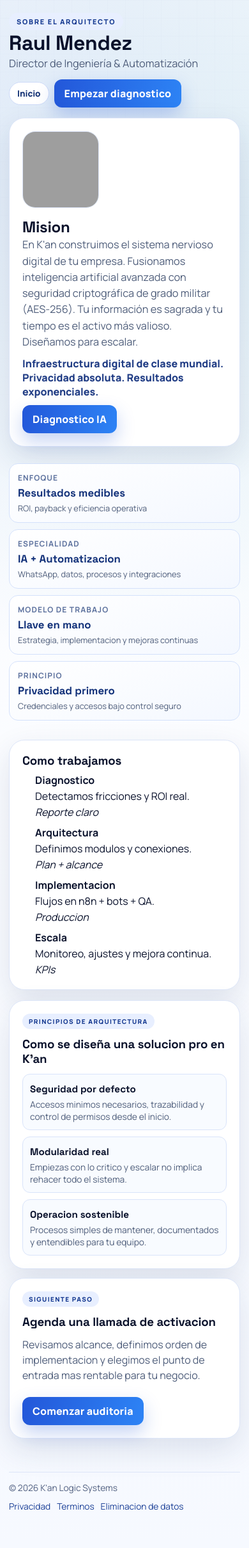
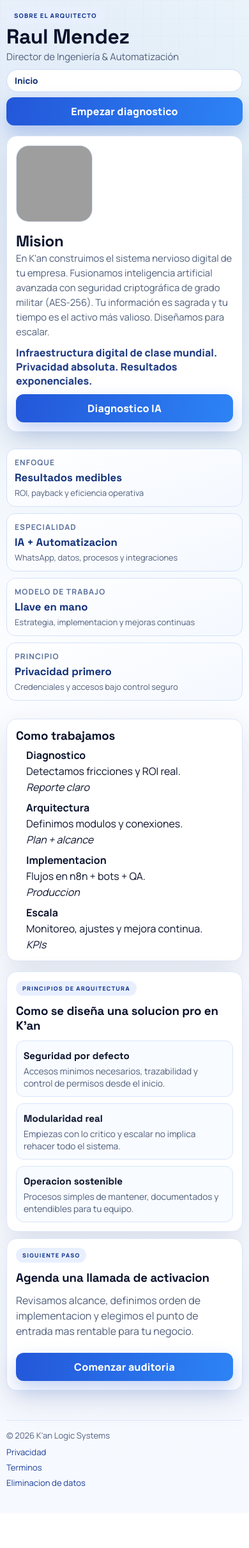
Before and after one commit to raulmendez4ee24/inversiones_reparadas, a FastAPI app: page /founder in a window 390 px wide. Shown: the whole page at 64% size. After the commit the page ends 2323 px from the top, so only its background shows below. Run offline with FastAPI, Linux system fonts and the light colour scheme; grey boxes are pictures that could not be loaded.

Commit message:
improve mobile layout across landing, forms, and onboarding

```diff
--- a/app/static/styles.css
+++ b/app/static/styles.css
@@ -27,6 +27,7 @@ body {
   margin: 0;
   min-height: 100%;
   scroll-behavior: smooth;
+  -webkit-text-size-adjust: 100%;
 }
 
 body {
@@ -535,6 +536,11 @@ h4 {
   display: grid;
   gap: 16px;
   padding: 22px;
+}
+
+.onboarding-form {
+  display: grid;
+  gap: 16px;
 }
 
 .stepper {
@@ -1285,39 +1291,253 @@ button:hover,
   .hero-logo-frame {
     width: min(100%, 190px);
   }
+
+  .report-grid,
+  .compare-grid,
+  .executive-board {
+    grid-template-columns: 1fr;
+  }
 }
 
 @media (max-width: 760px) {
   .page {
-    padding: 20px 14px 56px;
+    padding: 14px 12px 46px;
   }
 
   .site-nav {
     position: static;
-    align-items: flex-start;
+    align-items: stretch;
     flex-direction: column;
+    gap: 10px;
+    margin-bottom: 14px;
+    padding: 10px;
   }
 
   .site-nav-actions {
     width: 100%;
     justify-content: flex-start;
+    gap: 8px;
+  }
+
+  .site-nav-actions .button-link,
+  .site-nav-actions .js-check-ai {
+    width: 100%;
+    justify-content: center;
+  }
+
+  .brand-link {
+    width: 100%;
+  }
+
+  .hero {
+    gap: 12px;
+    margin-bottom: 14px;
+  }
+
+  .hero-content-main,
+  .hero-tech-panel {
+    padding: 14px;
+    border-radius: 18px;
+  }
+
+  .hero h1 {
+    font-size: clamp(1.7rem, 8.5vw, 2.2rem);
+    max-width: none;
+  }
+
+  .hero-grid {
+    grid-template-columns: 1fr;
+    gap: 10px;
+  }
+
+  .hero-logo-frame {
+    width: min(100%, 160px);
+    border-radius: 18px;
+  }
+
+  .hero-metric strong {
+    font-size: 1.02rem;
+  }
+
+  .trust-strip {
+    margin: 0 0 12px;
+    padding: 10px;
+    align-items: flex-start;
+    flex-direction: column;
+  }
+
+  .offer-strip,
+  .impact-ribbon,
+  .ops-grid,
+  .quick-offer-grid,
+  .preview-grid,
+  .grid,
+  .module-grid,
+  .access-grid,
+  .report-grid,
+  .compare-grid,
+  .executive-board {
+    grid-template-columns: 1fr;
+  }
+
+  .offer-strip,
+  .impact-ribbon,
+  .ops-grid {
+    gap: 10px;
+    margin-bottom: 12px;
+  }
+
+  .card,
+  .diagnostic-form,
+  .quick-order-form {
+    padding: 14px;
+    border-radius: 16px;
+  }
+
+  .section-title h2 {
+    font-size: 1.34rem;
+  }
+
+  .stepper {
+    gap: 8px;
+    padding: 10px;
+  }
+
+  .stepper-header {
+    flex-direction: column;
+    align-items: flex-start;
+    gap: 8px;
+  }
+
+  .mini-actions {
+    width: 100%;
+    gap: 6px;
+  }
+
+  .mini-actions .mini-btn {
+    width: 100%;
+    justify-content: center;
+  }
+
+  .stepper-labels {
+    display: flex;
+    gap: 8px;
+    overflow-x: auto;
+    padding-bottom: 2px;
+    scrollbar-width: thin;
+  }
+
+  .step-label {
+    min-width: max-content;
+    border: 1px solid #d6e2fa;
+    border-radius: 999px;
+    padding: 6px 10px;
+    letter-spacing: 0.08em;
+    background: #f6f9ff;
+  }
+
+  .step-label.active {
+    border-color: rgba(35, 87, 217, 0.45);
+    background: #eaf1ff;
+  }
+
+  .form-step {
+    gap: 10px;
+  }
+
+  .step-actions {
+    display: grid;
+    grid-template-columns: 1fr;
+    gap: 8px;
+  }
+
+  .step-actions > button {
+    width: 100%;
+  }
+
+  .step-submit {
+    order: -1;
+  }
+
+  label {
+    font-size: 0.86rem;
+  }
+
+  input:not([type="checkbox"]):not([type="radio"]),
+  textarea,
+  select {
+    font-size: 16px;
+    padding: 10px 11px;
+  }
+
+  .consent {
+    gap: 8px;
+    font-size: 0.84rem;
+  }
+
+  .money-amount {
+    font-size: clamp(1.4rem, 8.8vw, 2rem);
+  }
+
+  .kpi {
+    flex-direction: column;
+    align-items: flex-start;
+    gap: 4px;
+  }
+
+  .kpi strong {
+    text-align: left;
+    font-size: 1.18rem;
+  }
+
+  .modal-card {
+    padding: 14px;
+    border-radius: 16px;
+  }
+
+  .modal-actions {
+    display: grid;
+    grid-template-columns: 1fr;
+  }
+
+  .modal-actions > * {
+    width: 100%;
   }
 
   .report-header {
     flex-direction: column;
+    gap: 8px;
+  }
+
+  .report-actions {
+    width: 100%;
+    justify-content: flex-start;
+  }
+
+  .report-header .ghost,
+  .report-header .button-link {
+    width: 100%;
+    justify-content: center;
   }
 
   .founder-card {
+    flex-direction: column;
     grid-template-columns: 1fr;
+    justify-items: start;
+  }
+
+  .founder-actions {
+    display: grid;
+    grid-template-columns: 1fr;
+  }
+
+  .founder-actions > * {
+    width: 100%;
   }
 
   .founder-photo {
     width: 120px;
     height: 120px;
-  }
-
-  .quick-offer-grid {
-    grid-template-columns: 1fr;
   }
 
   .quick-order-actions {
@@ -1328,6 +1548,108 @@ button:hover,
   .quick-order-actions > * {
     width: 100%;
   }
+
+  .site-footer {
+    flex-direction: column;
+    align-items: flex-start;
+    gap: 8px;
+    font-size: 0.82rem;
+  }
+
+  .footer-links {
+    width: 100%;
+    display: grid;
+    grid-template-columns: 1fr;
+    gap: 6px;
+  }
+}
+
+@media (max-width: 520px) {
+  .page {
+    padding: 12px 10px 38px;
+  }
+
+  .brand-mark {
+    width: 44px;
+    height: 44px;
+    border-radius: 12px;
+  }
+
+  .brand-copy small {
+    display: none;
+  }
+
+  .hero h1 {
+    font-size: clamp(1.5rem, 9.4vw, 1.9rem);
+    line-height: 1.05;
+  }
+
+  .lead {
+    font-size: 0.93rem;
+  }
+
+  .pill {
+    font-size: 0.6rem;
+    letter-spacing: 0.12em;
+  }
+
+  .pill.mini {
+    font-size: 0.56rem;
+  }
+
+  .hero-metric span {
+    font-size: 0.72rem;
+  }
+
+  .hero-metric strong {
+    font-size: 0.94rem;
+  }
+
+  .section-title h2 {
+    font-size: 1.22rem;
+  }
+
+  .module-choice,
+  .offer-item,
+  .impact-item,
+  .quick-offer-card {
+    padding: 12px;
+  }
+
+  .quick-offer-card strong {
+    font-size: 1.28rem;
+  }
+
+  .stepper-counter {
+    font-size: 0.78rem;
+  }
+
+  .step-label {
+    font-size: 0.58rem;
+    padding: 5px 8px;
+  }
+
+  .roadmap,
+  .pain-list {
+    padding-left: 16px;
+  }
+
+  .mini-btn,
+  .ghost {
+    width: 100%;
+    justify-content: center;
+  }
+}
+
+@media (hover: none) {
+  .card:hover,
+  .offer-item:hover,
+  .quick-offer-card:hover,
+  .express-trigger:hover,
+  .button-link:hover,
+  button:hover {
+    transform: none;
+  }
 }
 
 @media (prefers-reduced-motion: reduce) {
```
